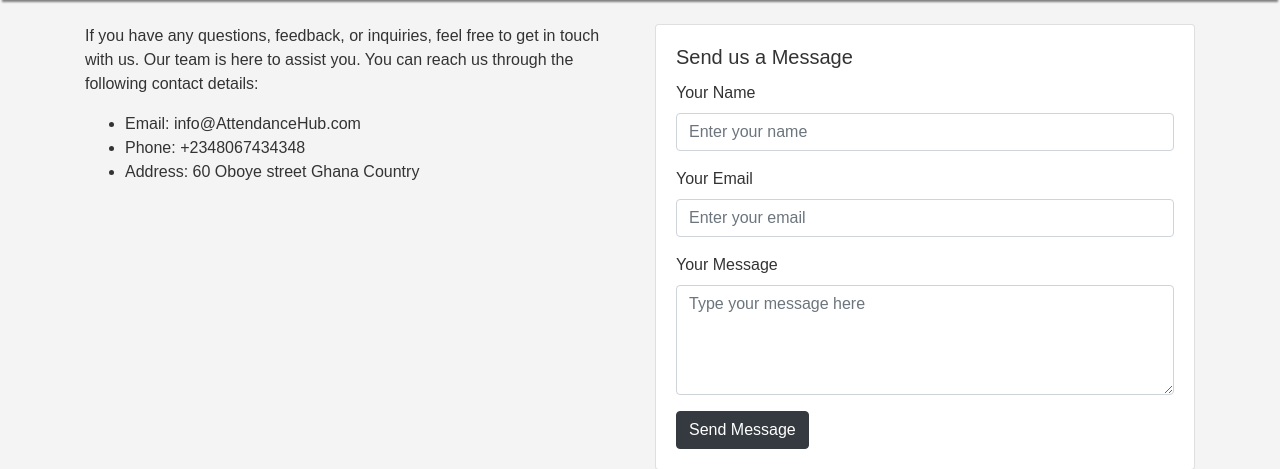
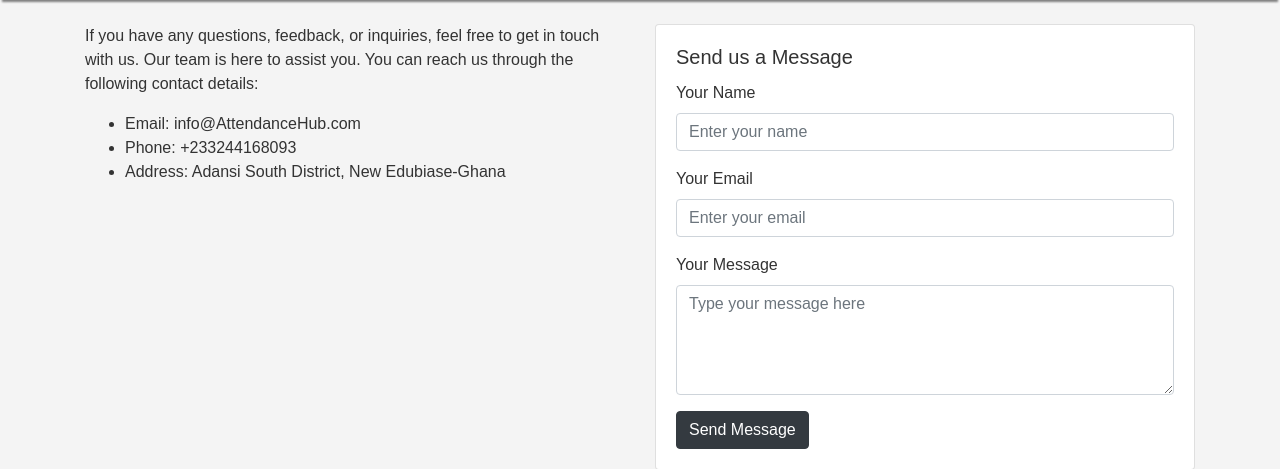
Before and after one commit to admens2008/AttendanceHub_v1, a Flask app: page /contact in a window 1280 px wide. Shown: the part 59-528 px from the top of the page. Run offline with Flask 3, Linux system fonts and the light colour scheme; some libraries are stand-ins or nearby versions.

Commit message:
made changes to the contact.html

```diff
--- a/templates/Contact.html
+++ b/templates/Contact.html
@@ -61,8 +61,8 @@
                 <p>If you have any questions, feedback, or inquiries, feel free to get in touch with us. Our team is here to assist you. You can reach us through the following contact details:</p>
                 <ul>
                     <li>Email: info@AttendanceHub.com</li>
-                    <li>Phone: +2348067434348</li>
-                    <li>Address: 60 Oboye street Ghana Country</li>
+                    <li>Phone: +233244168093</li>
+                    <li>Address: Adansi South District, New Edubiase-Ghana</li>
                 </ul>
             </div>
             <div class="col-md-6">
```
